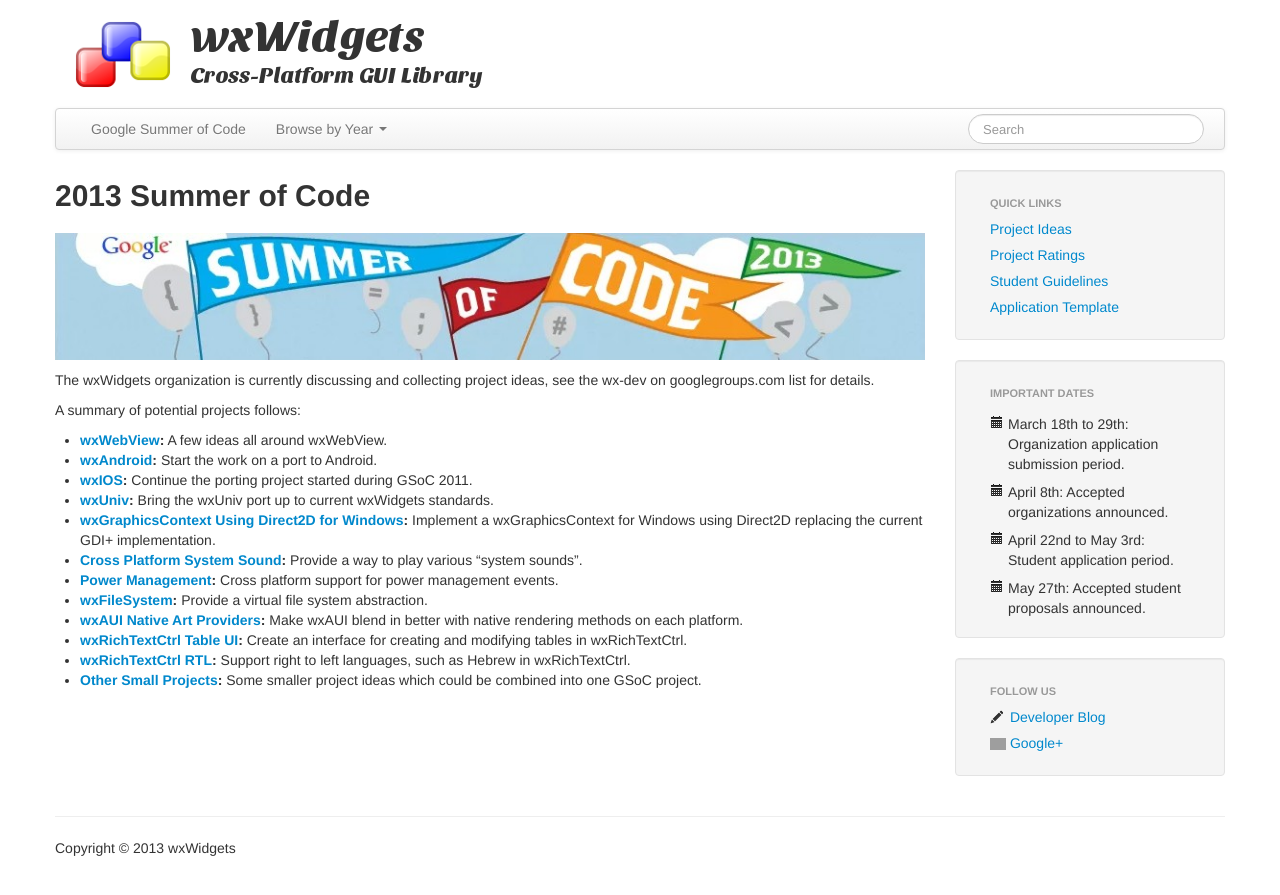
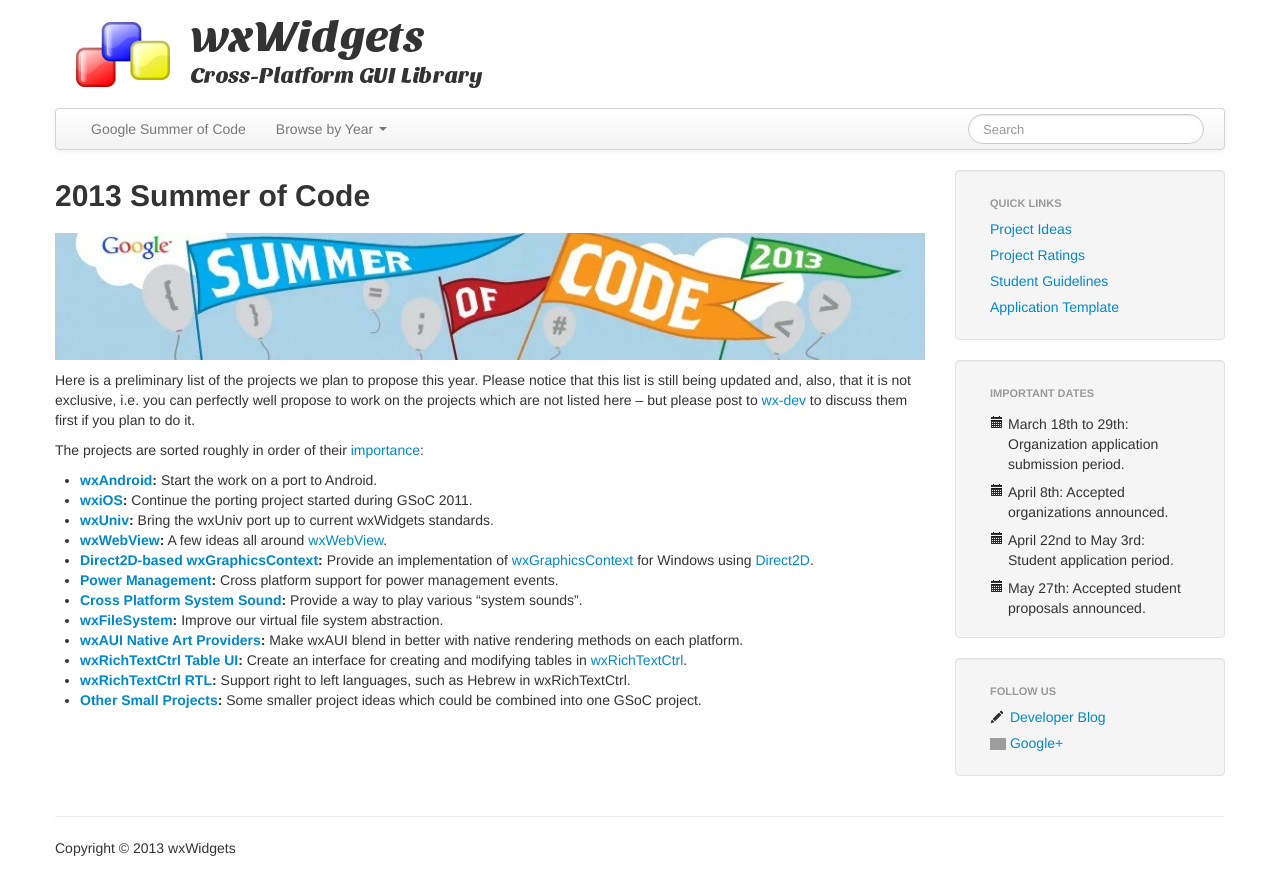
Before and after one commit to sjlamerton/gsoc-pages, a Jekyll site: the page built from 2013/index.md, in a window 1280 px wide. Shown: the top 895 px of the page. Built offline with Jekyll 4.4.1, drawn with Linux system fonts in a browser that asks for light colours; nearby versions of some CDN libraries; Markdown is read by kramdown in place of the engine named in the settings; grey boxes are pictures that could not be loaded.

Commit message:
Move project pages from year-specific directories to "projects".
This will allow us to reuse them in the next years and also generally makes
sense as the projects themselves are not year-dependent.

Also add more links to the 2013 project ideas page and resort it in rough
order of importance.

```diff
--- a/2013/index.md
+++ b/2013/index.md
@@ -3,32 +3,39 @@
 title: 2013 Summer of Code
 ---
 
-![2013 Summer of Code](logo.jpg)
+![2013 Summer of Code Project Ideas](logo.jpg)
 
-The wxWidgets organization is currently discussing and collecting project
-ideas, see the wx-dev on googlegroups.com list for details.
+Here is a preliminary list of the projects we plan to propose this year.
+Please notice that this list is still being updated and, also, that it is not
+exclusive, i.e. you can perfectly well propose to work on the projects which
+are not listed here -- but please post to [wx-dev](http://groups.google.com/group/wx-dev)
+to discuss them first if you plan to do it.
 
-A summary of potential projects follows:
+The projects are sorted roughly in order of their
+[importance](../project-ratings):
 
-* **[wxWebView](webview):** A few ideas all around wxWebView.
-* **[wxAndroid](android):** Start the work on a port to Android.
-* **[wxIOS](ios):** Continue the porting project started during
+* **[wxAndroid](../projects/android):** Start the work on a port to Android.
+* **[wxiOS](../projects/ios):** Continue the porting project started during
   GSoC 2011.
-* **[wxUniv](universal):** Bring the wxUniv port up to current wxWidgets
-  standards.
-* **[wxGraphicsContext Using Direct2D for Windows](gc-d2d):** Implement a
-  wxGraphicsContext for Windows using Direct2D replacing the current GDI+
-  implementation.
-* **[Cross Platform System Sound](sound):** Provide a way to play various
-  "system sounds".
-* **[Power Management](power-management):** Cross platform support for power
-  management events.
-* **[wxFileSystem](filesystem):** Provide a virtual file system abstraction.
-* **[wxAUI Native Art Providers](aui-native-art):** Make wxAUI blend in better
-  with native rendering methods on each platform.
-* **[wxRichTextCtrl Table UI](rtc-table-ui):** Create an interface for creating
-  and modifying tables in wxRichTextCtrl.
-* **[wxRichTextCtrl RTL](rtc-rtl):** Support right to left languages, such as
-  Hebrew in wxRichTextCtrl.
-* **[Other Small Projects](small-projects):** Some smaller project ideas which
-  could be combined into one GSoC project.
+* **[wxUniv](../projects/universal):** Bring the wxUniv port up to current
+  wxWidgets standards.
+* **[wxWebView](../projects/webview):** A few ideas all around
+  [wxWebView](http://docs.wxwidgets.org/trunk/classwx_web_view.html).
+* **[Direct2D-based wxGraphicsContext](../projects/gc-d2d):** Provide an implementation
+  of [wxGraphicsContext](http://docs.wxwidgets.org/trunk/classwx_graphics_context.html)
+  for Windows using [Direct2D](http://msdn.microsoft.com/en-us/library/windows/desktop/dd370987.aspx).
+* **[Power Management](../projects/power-management):** Cross platform support
+  for power management events.
+* **[Cross Platform System Sound](../projects/sound):** Provide a way to play
+  various "system sounds".
+* **[wxFileSystem](../projects/filesystem):** Improve our virtual file system
+  abstraction.
+* **[wxAUI Native Art Providers](../projects/aui-native-art):** Make wxAUI
+  blend in better with native rendering methods on each platform.
+* **[wxRichTextCtrl Table UI](../projects/rtc-table-ui):** Create an interface
+  for creating and modifying tables in
+  [wxRichTextCtrl](http://docs.wxwidgets.org/trunk/classwx_rich_text_ctrl.html).
+* **[wxRichTextCtrl RTL](../projects/rtc-rtl):** Support right to left
+  languages, such as Hebrew in wxRichTextCtrl.
+* **[Other Small Projects](../projects/small-projects):** Some smaller project
+  ideas which could be combined into one GSoC project.
```
Also changed, not shown: projects/webview/index.md (renamed from 2013/webview/index.md).
